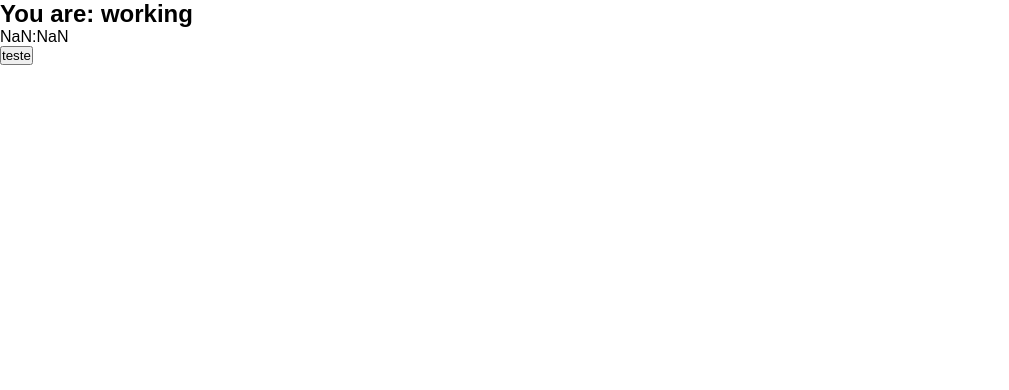
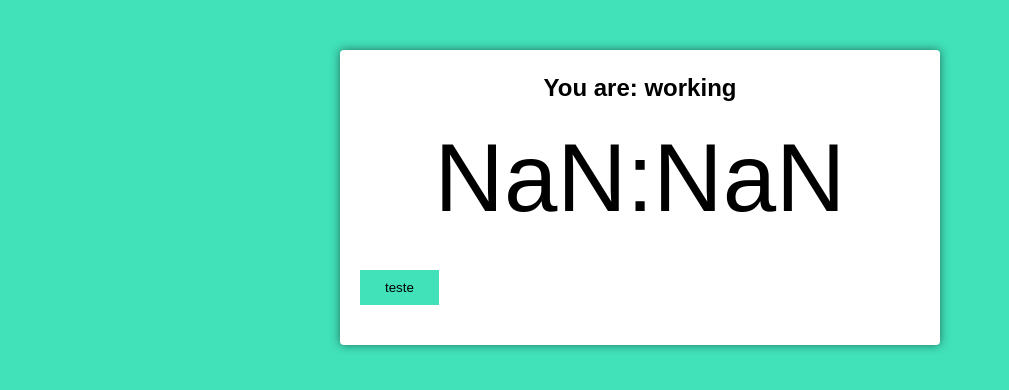
Before and after one commit to Wilian-Pereira-W/project-pomodoro, a React (Create React App) app: page / in a window 1280 px wide. Shown: the top 390 px of the page, without its empty margins (0-1009 px from the left). Built offline with nearby package versions, Linux system fonts and the light colour scheme.

Commit message:
feat: implementado os estilos

```diff
--- a/src/index.css
+++ b/src/index.css
@@ -7,4 +7,63 @@
 
 body {
   font-family: Arial, Helvetica, sans-serif;
+  background: #41E1BA;
+  transition: background-color 300ms ease-in-out;
+  line-height: 1.5;
 }
+
+.container {
+  max-width: 640px;
+  margin: 0 auto;
+}
+
+.working {
+  background: #EF5D50;
+}
+
+.hidden {
+  display: none;
+}
+
+.pomodoro {
+  background: #FFF;
+  margin: 50px 20px;
+  padding: 20px;
+  border-radius: 4px;
+  box-shadow: 0 0 10px rgba(0, 0, 0, .5);
+}
+
+.pomodoro h2 {
+  font-size: 24px;
+  text-align: center;
+}
+
+.pomodoro .timer {
+  font-size: 6rem;
+  text-align: center;
+}
+
+.pomodoro .controls{
+  display: flex;
+  align-items: center;
+  justify-content: space-evenly;
+}
+
+.pomodoro button {
+  background: #41E1BA;
+  border: none;
+  cursor: pointer;
+  padding: 10px 25px;
+  color: #000;
+  transition: background-color 300ms ease-in-out;
+  margin: 20px auto;
+}
+
+.working .pomodoro button {
+  background: #EF5D50;
+  color: #FFF;
+}
+
+.pomodoro .details {
+  margin: 20px 0;
+}
```
